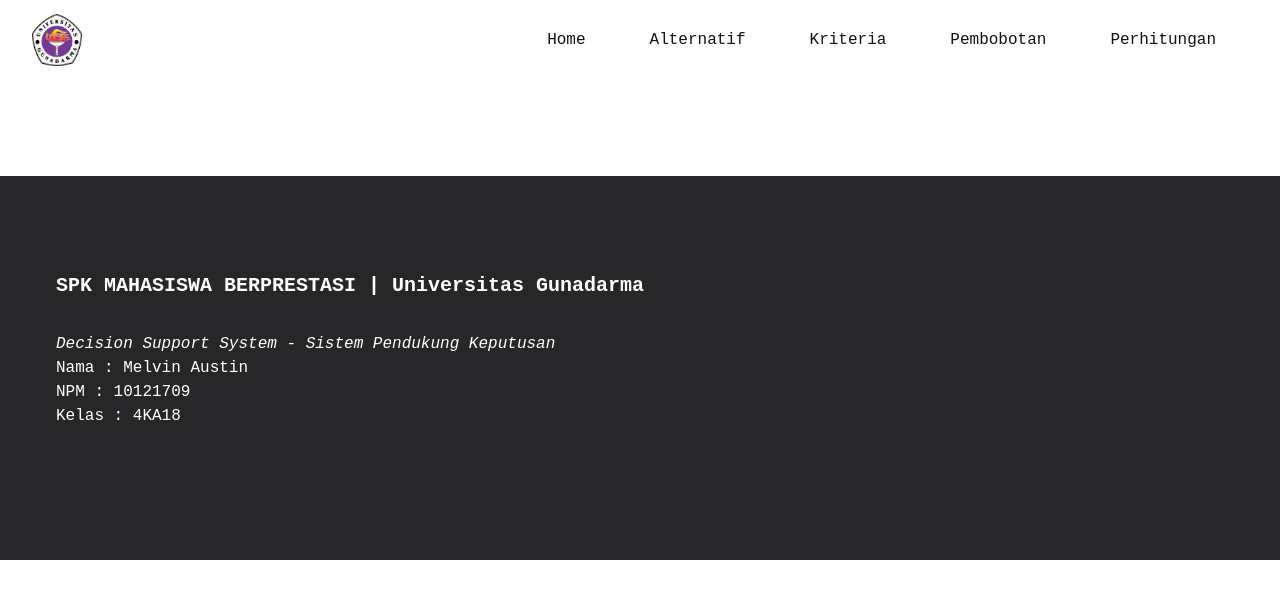
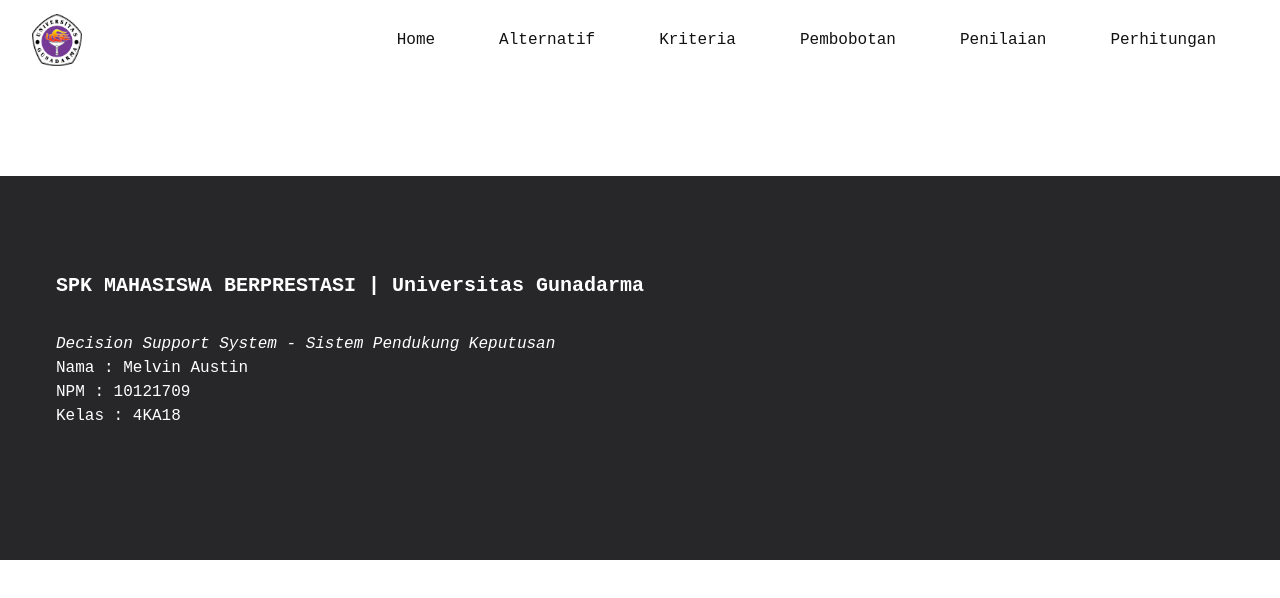
Before and after one commit to pinje0/spk-weighted-product, a React (Vite) app: page / in a window 1280 px wide. Shown: the top 598 px of the page. Built offline with nearby package versions, Linux system fonts and the light colour scheme.

Commit message:
Adding /penilaian route

```diff
--- a/src/components/Header.jsx
+++ b/src/components/Header.jsx
@@ -56,6 +56,14 @@
                 </li>
                 <li className="group">
                   <Link
+                    to="/penilaian"
+                    className="hover-opacity-animation mx-8 flex py-2 text-base text-dark group-hover:text-primary"
+                  >
+                    Penilaian
+                  </Link>
+                </li>
+                <li className="group">
+                  <Link
                     to="/perhitungan"
                     className="hover-opacity-animation mx-8 flex py-2 text-base text-dark group-hover:text-primary"
                   >
```
